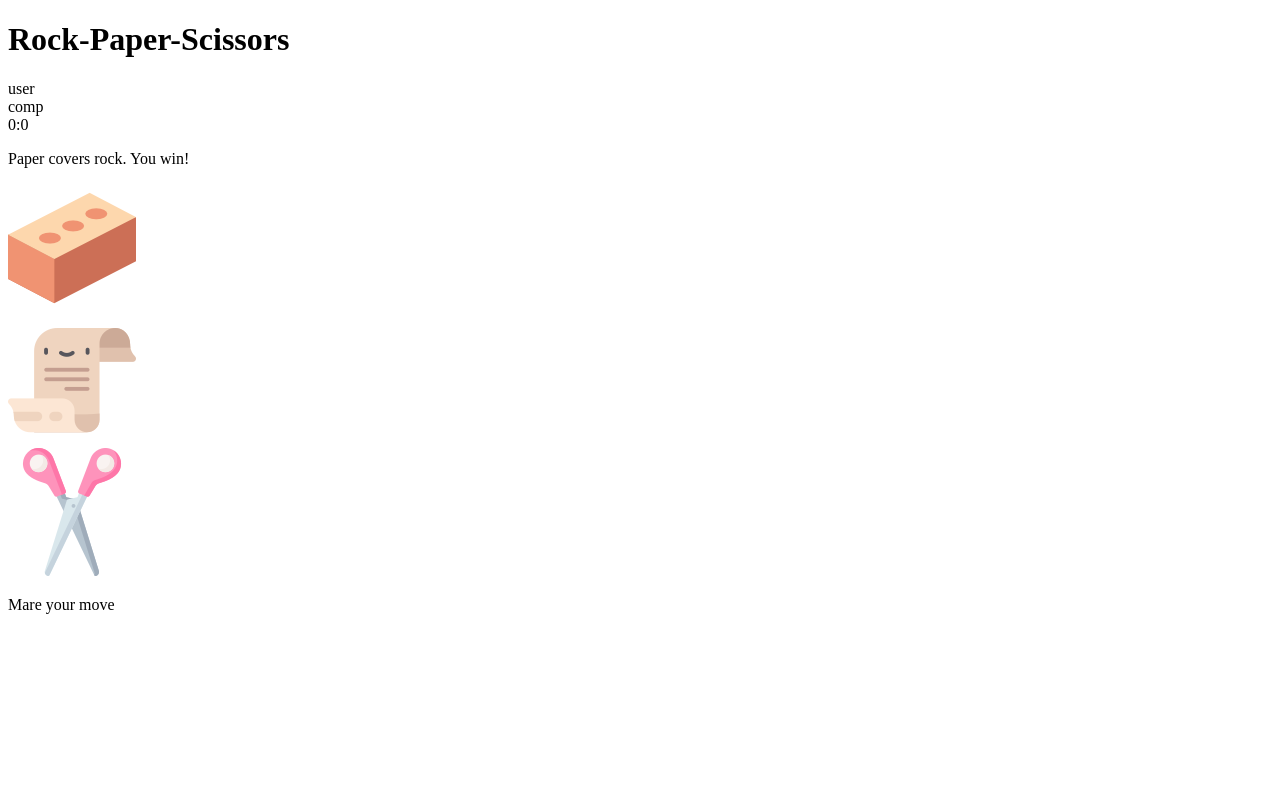
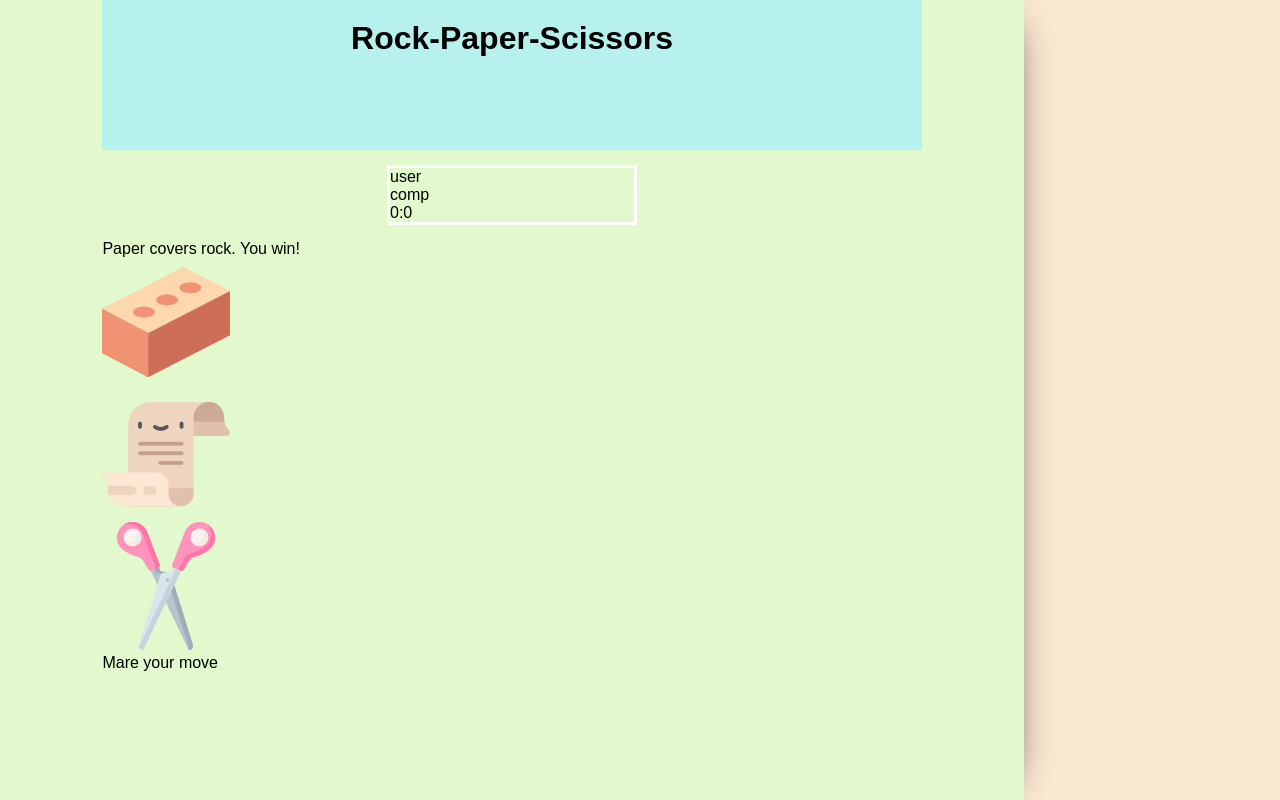
Before and after one commit to StanislavStashchuk/four-games, a website: page srp.html in a window 1280 px wide. Drawn offline with Linux system fonts and the light colour scheme.

Commit message:
Rock Paper Scissors #1

```diff
--- a/css/main.scss
+++ b/css/main.scss
@@ -153,60 +153,32 @@ body {
     }
 }
 
-/*.appMdf {
-    width: 85%;
+.app-rock-paper-scissors {
+    width: 80%;
     height: 100vh;
     box-shadow: 7px 3px 40px -25px #000000;
-    display: flex;
-    position: absolute;
-    top: 50%;
-    left: 50%;
-    transform: translate(-50%, -50%);
-    z-index: 10;
-    .boxMdf {
-        flex: 1;
+    background-color: #e2f8cd;
+
+    .rock-paper-scissors {
         height: 100%;
-        transition: 1s;
-        background-position: center;
-        &:nth-child(1) {
-            background-image: url('/img/fasads.svg');
-            background-repeat: no-repeat;
-            background-size: 50%;
-            background-color: #ffffff;
-        }
-        &:nth-child(2) {
-            background-image: url('/img/pillar.svg');
-            background-repeat: no-repeat;
-            background-size: 50%;
-            background-color: #e2f8cd;
-        }
-        &:nth-child(3) {
-            background-image: url('/img/double-bed.svg');
-            background-repeat: no-repeat;
-            background-size: 50%;
-            background-color: #e5e09b;
-        }
-        &:nth-child(4) {
-            background-image: url('/img/door.svg');
-            background-repeat: no-repeat;
-            background-size: 50%;
-            background-color: #a7baee;
-        }
-        &:hover {
-            flex: 1.7;
-            transition: 1.1s;
-        }
-        h2 {
-            color: #4b0645;
-            text-align: center;
-            padding-top: 80px;
-            font-size: 33px;
-            transition-duration: .9s;
-            opacity: .75;
-            cursor: pointer;
-            &:hover {
-                color: #800035;
+        width: 80%;
+        margin: 0 auto;
+
+        header {
+            height: 150px;
+            width: 100%;
+            background-color: #B6F1EE;
+
+            h1 {
+                text-align: center;
+                padding: 20px;
             }
         }
+
+        .score-board {
+            margin: 15px auto;
+            border: 3px solid white;
+            width: 250px;
+        }
     }
-}*/
+}
--- a/srp.html
+++ b/srp.html
@@ -5,13 +5,13 @@
     <meta http-equiv="X-UA-Compatible" content="IE=edge">
     <meta name="viewport" content="width=device-width, initial-scale=1.0">
     <title>rock-paper-scissors</title>
-    <link rel="stylesheet" href="./css/rock-paper-scissors.css">
+    <link rel="stylesheet" href="./css/main.css">
     <link rel="preconnect" href="https://fonts.googleapis.com">
     <link rel="preconnect" href="https://fonts.gstatic.com" crossorigin>
     <link href="https://fonts.googleapis.com/css2?family=Arvo:ital,wght@0,400;0,700;1,400&display=swap" rel="stylesheet">
 </head>
 <body>
-<div class="app" >
+<div class="app-rock-paper-scissors" >
     <div class="rock-paper-scissors" id="rock-paper-scissors">
 
         <header>
```
Also changed, not shown: css/main.css, 1 other file.
